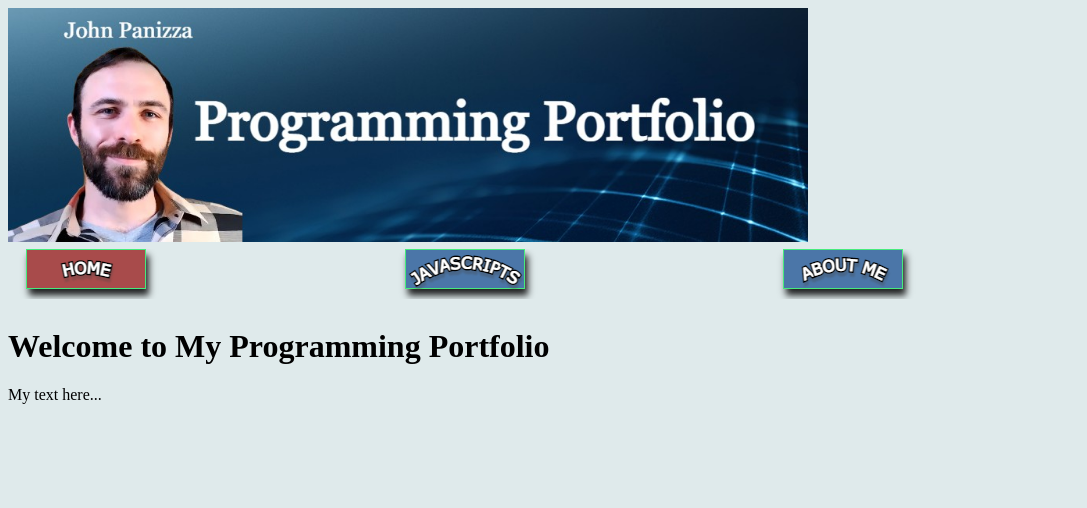
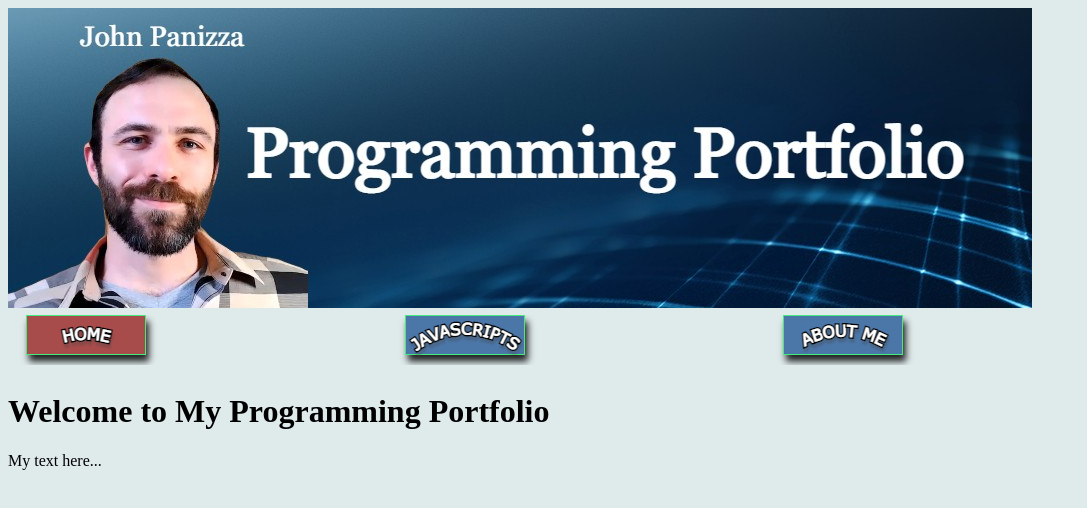
Before and after one commit to jpanizza12/jpanizza12.github.io, a plain HTML site: page index.html in a window 1280 px wide. Shown: the whole page, without its empty margins (0-1087 px from the left). Drawn offline with Linux system fonts and the light colour scheme.

Commit message:
Update index.html

```diff
--- a/index.html
+++ b/index.html
@@ -6,7 +6,7 @@
   <link rel="stylesheet" type="text/css" href="style.css">
   </head>
 <body>
-  <img src="myBanner.jpg" width="800px">
+  <img src="myBanner.jpg">
 
   <table id="nav-table">
     <tr>
```
